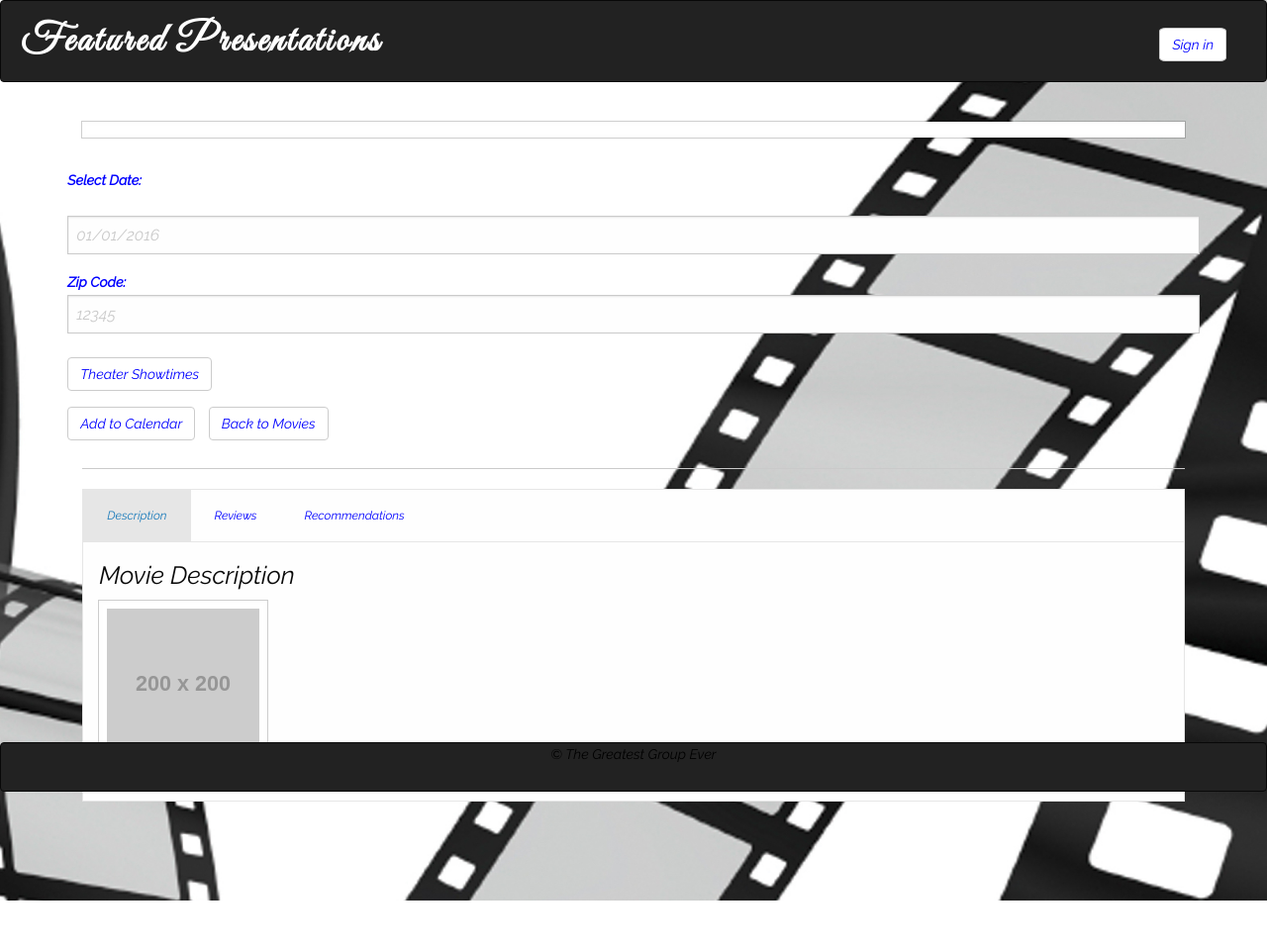
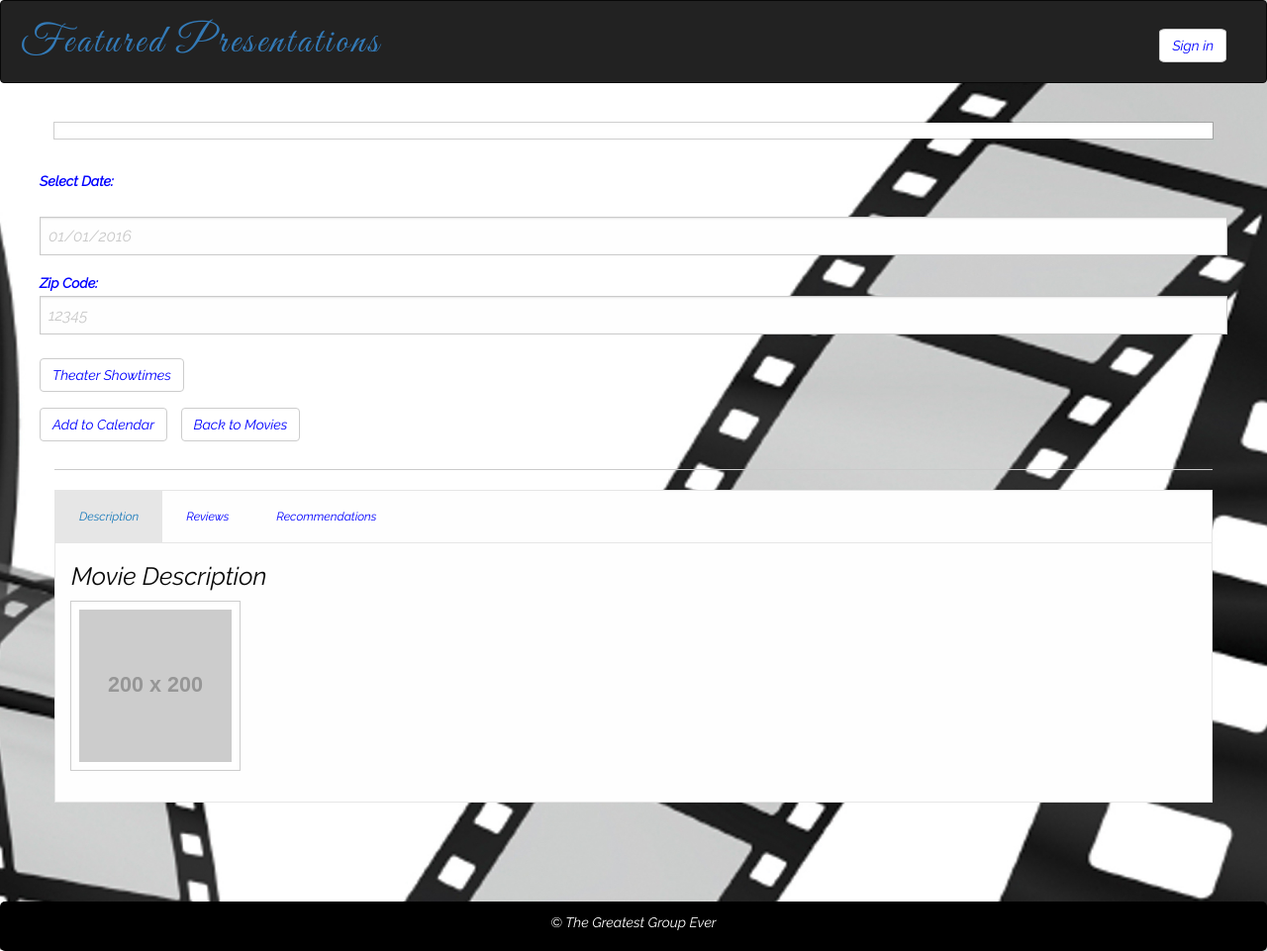
Before and after one commit to AdamJahur/projectOne, a PHP site: page /secondPage.html in a window 1280 px wide. Shown: the whole page at 99% size. Before the commit the page ends 910 px from the top, so only its background shows below. Run offline with PHP 8.4, Linux system fonts and the light colour scheme; grey boxes labelled with a size stand in for pictures from a placeholder-image service; some libraries are stand-ins or nearby versions.

Commit message:
Fixed footer, added hyper link and fixed navbar

```diff
--- a/assets/css/movieDescriptionPage.css
+++ b/assets/css/movieDescriptionPage.css
@@ -2,10 +2,14 @@ body{
 	background: url(../images/gifreel3.jpg);
 	background-repeat: none;
 	background-size: 100%;
+	position: relative;
+	margin: 0;
+	height: 100%;
 }
 .container{
-	padding-bottom: 100px;
-	width: 87%;
+	padding-bottom: 50px;
+	min-height: 100%;
+	margin-bottom: 50px;
 }
 .head{
 	margin-bottom: 40px;
@@ -22,6 +26,9 @@ body{
 	border-radius: 10%;
 }
 
+.navbar {
+	padding-top: 14px;
+}
 .title{
 	font-family: 'Great Vibes', 'cursive';
 	color: white;
@@ -32,15 +39,16 @@ body{
 	font-weight: bold;
 	margin-right: 50%;
 }
-footer{
-	position: fixed;
-	left: 0px;
-	bottom: -20px;
+.footer{
+	position: absolute;
+	background-color: black;
+	height: 50px;
+	border-radius: 5px;
 	width: 100%;
-	font-family: sans-serif;
 	text-align: center;
-	color: white;
-	font-family: 'Raleway', 'sans-serif'
+	padding-top: 10px;
+	font-family: 'Raleway', 'sans-serif';
+
 }
 .row{
 	font-family: 'Raleway', 'sans-serif';
@@ -57,6 +65,14 @@ h3, h4, h5{
 }
 h3, .date-picker, .middle{
 	color: blue;
+}
+
+h3 a {
+	font-family: 'Great Vibes', 'cursive';
+	font-size: 30pt;
+	padding-left: 20px;
+	letter-spacing: 3px;
+	color: #337ab7;
 }
 .date-picker, .middle{
 	font-weight: bolder;
--- a/secondPage.html
+++ b/secondPage.html
@@ -23,7 +23,7 @@
 
 		<header class="head">
 			<nav class="navbar navbar-inverse">
-				<h3 class="title">Featured Presentations</h3>
+				<h3><a href="firstPage.html" style="text-decoration:none">Featured Presentations</a></h3>
 				<button type="button" class="btn btn-default navbar-btn navbar-right" data-toggle= "modal" data-target="#signInModal">Sign in</button>
  			<div class="modal fade" id="signInModal">
  					<div class="modal-dialog">
@@ -160,13 +160,14 @@
 				</div>
 			</div>
 		</div>
+</div>
 
-		<footer>
-			<nav id="footer" class="navbar navbar-inverse">
-				<p>&copy; The Greatest Group Ever</p>
-			</nav>
+		<footer class="footer">
+
+				<p style="color: white">&copy; The Greatest Group Ever</p>
+
 		</footer>
-	</div>
+
 
 	<!-- Javascript -->
 	<script src="https://code.jquery.com/jquery-3.1.1.js" integrity="sha256-16cdPddA6VdVInumRGo6IbivbERE8p7CQR3HzTBuELA=" crossorigin="anonymous"></script>
```
Also changed, not shown: assets/css/devinPosterButtons.css (+15 -5 lines), firstPage.html (+4 -4 lines).
